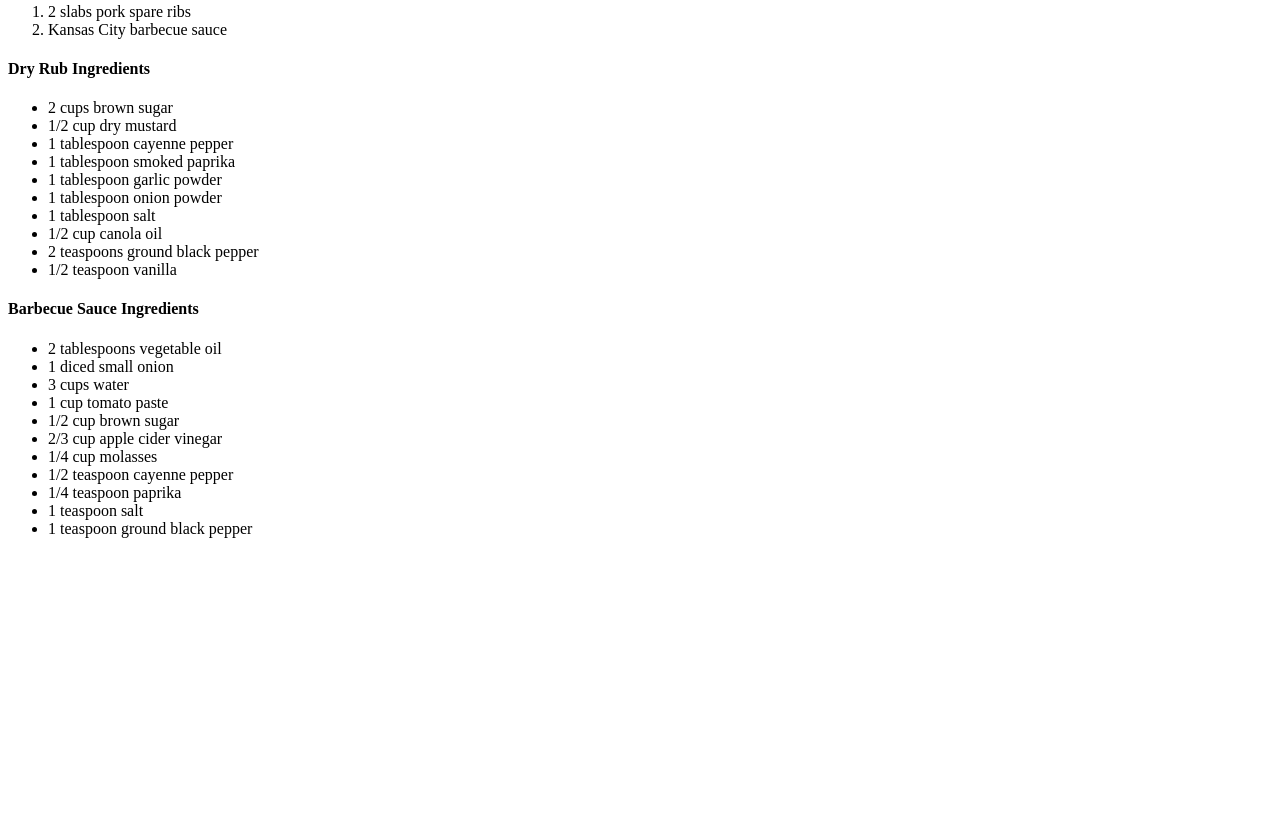
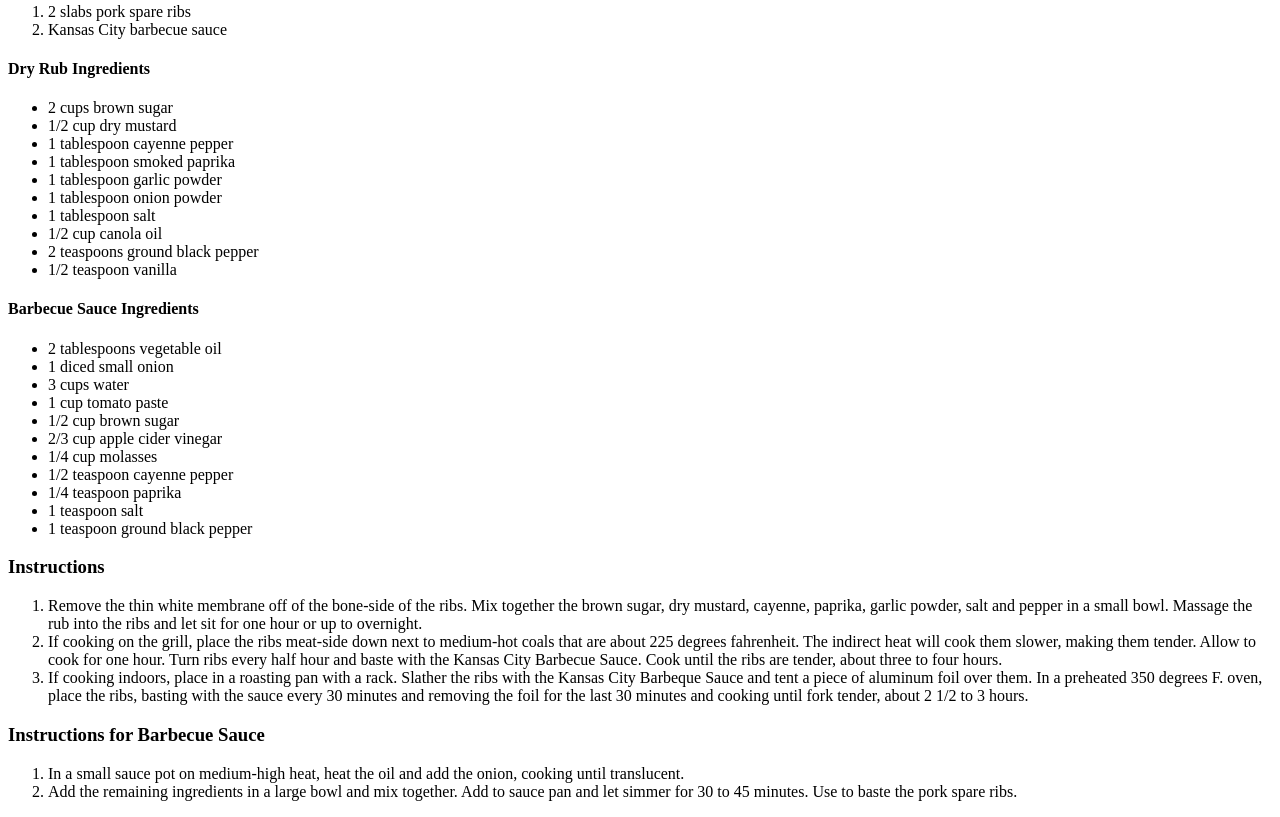
Before and after one commit to Klhutch6/Odin-Recipes, a plain HTML site: page recipes/ribs.html in a window 1280 px wide. Shown: the part 485-1302 px from the top of the page. Before the commit the page ends 1039 px from the top, so only its background shows below. Drawn offline with Linux system fonts and the light colour scheme.

Commit message:
Edited ribs/index

```diff
--- a/recipes/ribs.html
+++ b/recipes/ribs.html
@@ -49,8 +49,37 @@
         <li>1/4 teaspoon paprika</li>
         <li>1 teaspoon salt</li>
         <li>1 teaspoon ground black pepper</li>
+    </ul>
 
+    <h3>Instructions</h3>
+    <ol>
+        <li>
+            Remove the thin white membrane off of the bone-side of the ribs. Mix together the brown
+            sugar, dry mustard, cayenne, paprika, garlic powder, salt and pepper in a small bowl.
+            Massage the rub into the ribs and let sit for one hour or up to overnight.
+        </li>
+        <li>
+            If cooking on the grill, place the ribs meat-side down next to medium-hot coals that are
+            about 225 degrees fahrenheit. The indirect heat will cook them slower, making them tender.
+            Allow to cook for one hour. Turn ribs every half hour and baste with the Kansas City Barbecue Sauce.
+            Cook until the ribs are tender, about three to four hours.
+        </li>
+        <li>
+            If cooking indoors, place in a roasting pan with a rack. Slather the ribs with the Kansas City Barbeque
+            Sauce and tent a piece of aluminum foil over them. In a preheated 350 degrees F. oven, place the ribs,
+            basting with the sauce every 30 minutes and removing the foil for the last 30 minutes and cooking until
+            fork tender, about 2 1/2 to 3 hours.
+        </li>
+    </ol>
 
-    </ul>
+    <h3>Instructions for Barbecue Sauce</h3>
+    <ol>
+        <li>
+            In a small sauce pot on medium-high heat, heat the oil and add the onion, cooking until translucent.
+        </li>
+        <li>
+            Add the remaining ingredients in a large bowl and mix together. Add to sauce pan and let simmer for 30 to 45 minutes. Use to baste the pork spare ribs.
+        </li>
+    </ol>
 </body>
 </html>
```
Also changed, not shown: index.html (+9 -2 lines).
